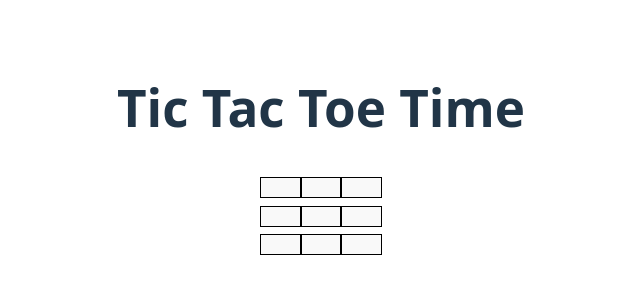
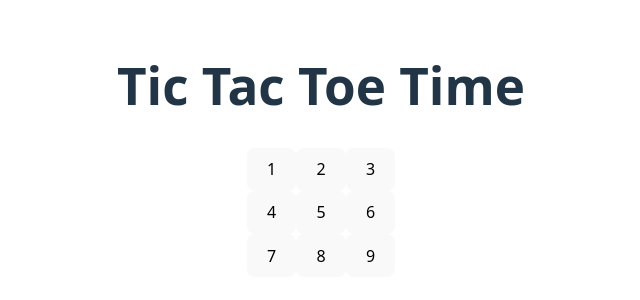
Before and after one commit to CristianDanielG/my-react-app, a React (Vite) app: page / in a window 1280 px wide. Shown: the part 250-550 px from the top of the page, without its empty margins (319-959 px from the left). Built offline with nearby package versions, Linux system fonts and the light colour scheme.

Commit message:
attempt to fix spacing by unediting index css

```diff
--- a/src/App.jsx
+++ b/src/App.jsx
@@ -20,23 +20,34 @@ export function Board() {
   return(
     <>
     <div className="board-row">
-      <Square />
-      <Square />
-      <Square />
+      <Square value="1"/>
+      <Square value="2"/>
+      <Square value="3"/>
     </div>
     <div className="board-row">
-      <Square />
-      <Square />
-      <Square />
+      <Square value="4"/>
+      <Square value="5"/>
+      <Square value="6"/>
     </div>
     <div className="board-row">
-    <Square />
-    <Square />
-    <Square />
+      <Square value="7"/>
+      <Square value="8"/>
+      <Square value="9"/>
     </div>
   </>)
 }
 
-export function Square({ value }){
-  return<button className='square'>{value}</button>
+export function Square({ value }) {
+  function handleClick(){
+    console.log('clicked!');
+  }
+
+  return (
+    <button
+      className='square'
+      onClick={handleClick}
+    >
+      {value}
+    </button>
+  );
 }
--- a/src/index.css
+++ b/src/index.css
@@ -36,9 +36,8 @@ h1 {
 }
 
 button {
-  border-radius: 0px;
-  border: 1px solid ;
-  border-color: #000000;
+  border-radius: 8px;
+  border: 1px solid transparent;
   padding: 0.6em 1.2em;
   font-size: 1em;
   font-weight: 500;
@@ -48,7 +47,7 @@ button {
   transition: border-color 0.25s;
 }
 button:hover {
-  border-color: #09bc21;
+  border-color: #646cff;
 }
 button:focus,
 button:focus-visible {
@@ -67,6 +66,3 @@ button:focus-visible {
     background-color: #f9f9f9;
   }
 }
-.square{
-  background-color: ;
-}
```
